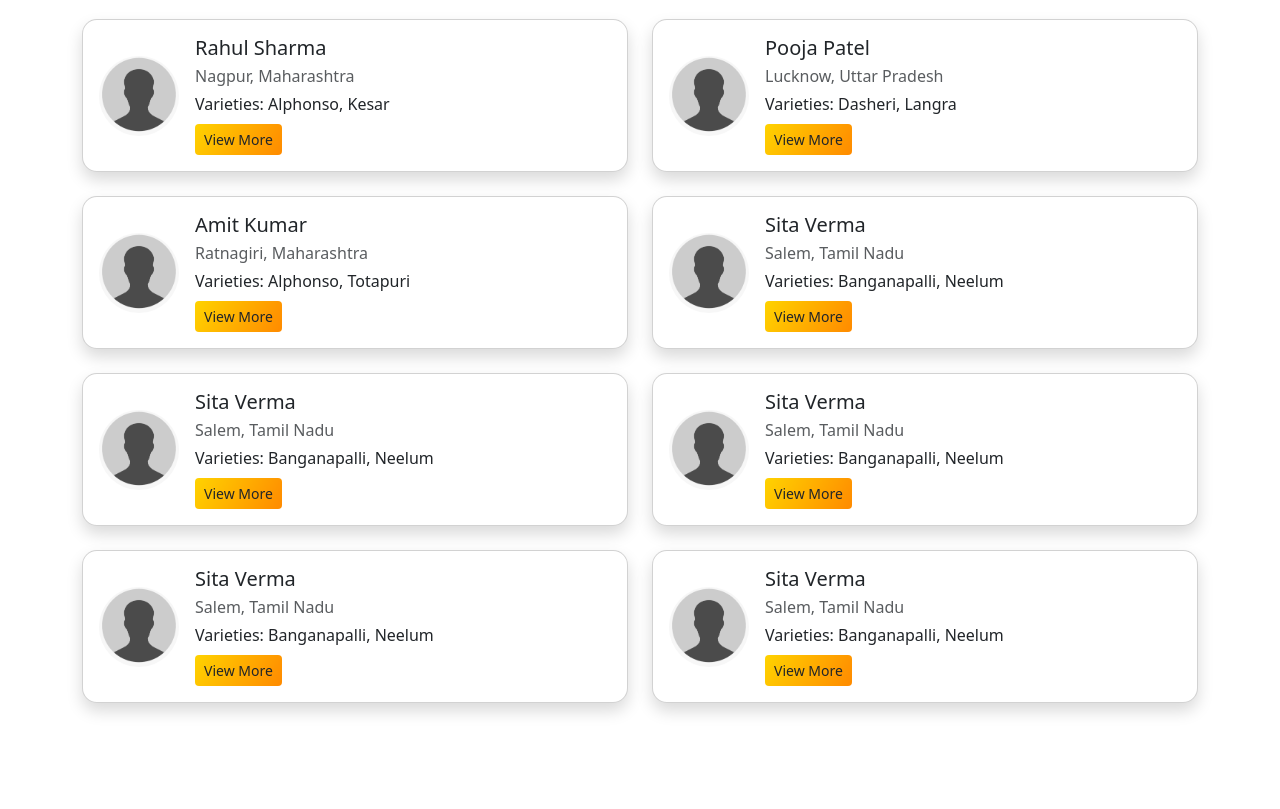
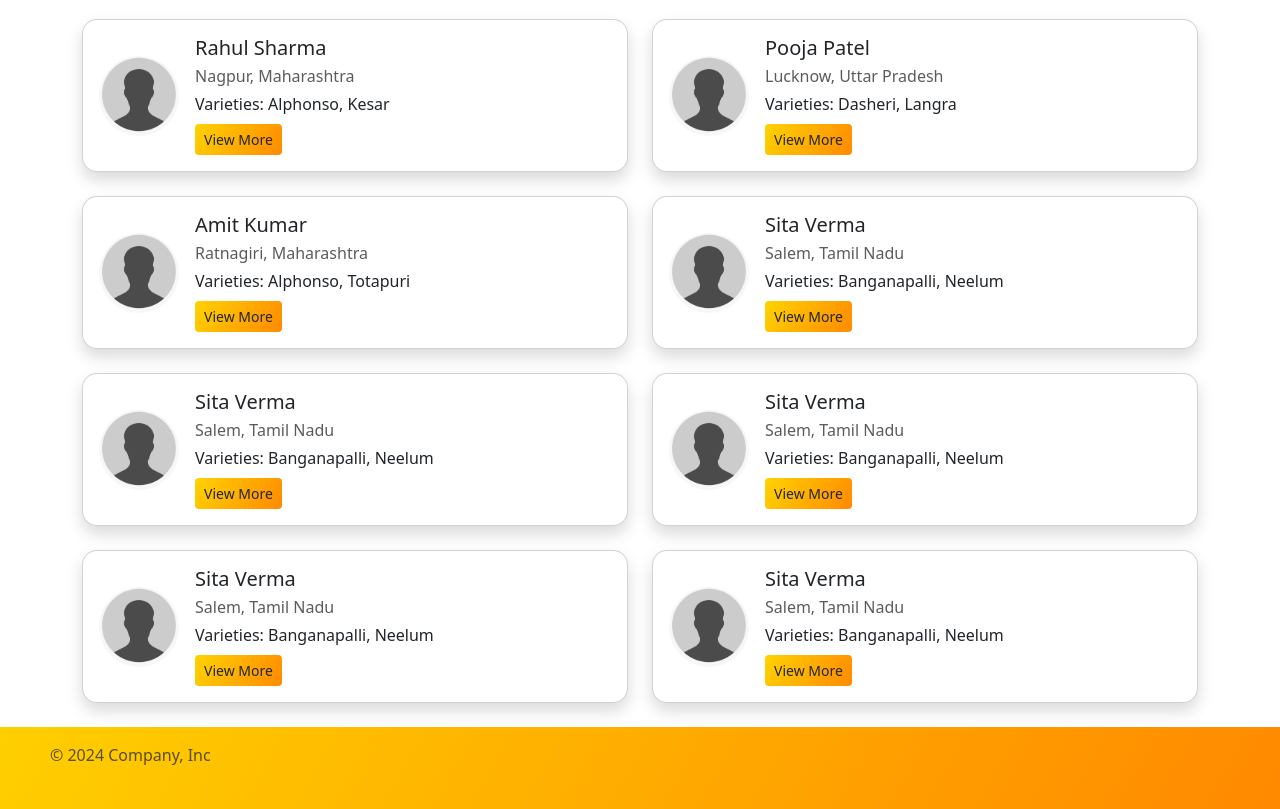
Before and after one commit to Atharv-Bandekar/AAMSETU-WEBSITE, a plain HTML site: page buyerHome.html in a window 1280 px wide. Shown: the part 65-874 px from the top of the page. Before the commit the page ends 800 px from the top, so only its background shows below. Drawn offline with nearby package versions, Linux system fonts and the light colour scheme.

Commit message:
added footer to buyerHome.html

```diff
--- a/buyerHome.html
+++ b/buyerHome.html
@@ -24,7 +24,6 @@
 </head>
 <body>
 
-<div>
     <!-- Navigation Bar -->
     <nav class="navbar navbar-expand-lg bg-body-tertiary gradient-background">
         <div class="container-fluid">
@@ -191,12 +190,32 @@
           </div>
 
 
+        </div>
 
-        </div>
+
     </div>
 
+    <!--footer-->
+    <div class="container-fluid footer-pad gradient-background">
+        <footer class="justify-content-between align-items-center py-3 mt-4">
+          <div class="col-md-4 d-flex align-items-center">
+            <a href="/" class="mb-3 me-2 mb-md-0 text-body-secondary text-decoration-none lh-1">
+              <svg class="bi" width="30" height="24"><use xlink:href="#bootstrap"></use></svg>
+            </a>
+            <span class="mb-3 mb-md-0 text-body-secondary">© 2024 Company, Inc</span>
+          </div>
 
-</div>
+          <ul class="nav col-md-4 justify-content-end list-unstyled d-flex">
+            <li class="ms-3"><a class="text-body-secondary" href="#"><svg class="bi" width="24" height="24"><use xlink:href="#twitter"></use></svg></a></li>
+            <li class="ms-3"><a class="text-body-secondary" href="#"><svg class="bi" width="24" height="24"><use xlink:href="#instagram"></use></svg></a></li>
+            <li class="ms-3"><a class="text-body-secondary" href="#"><svg class="bi" width="24" height="24"><use xlink:href="#facebook"></use></svg></a></li>
+          </ul>
+        </footer>
+      </div>
+
+
+
+
 
 
 
```
